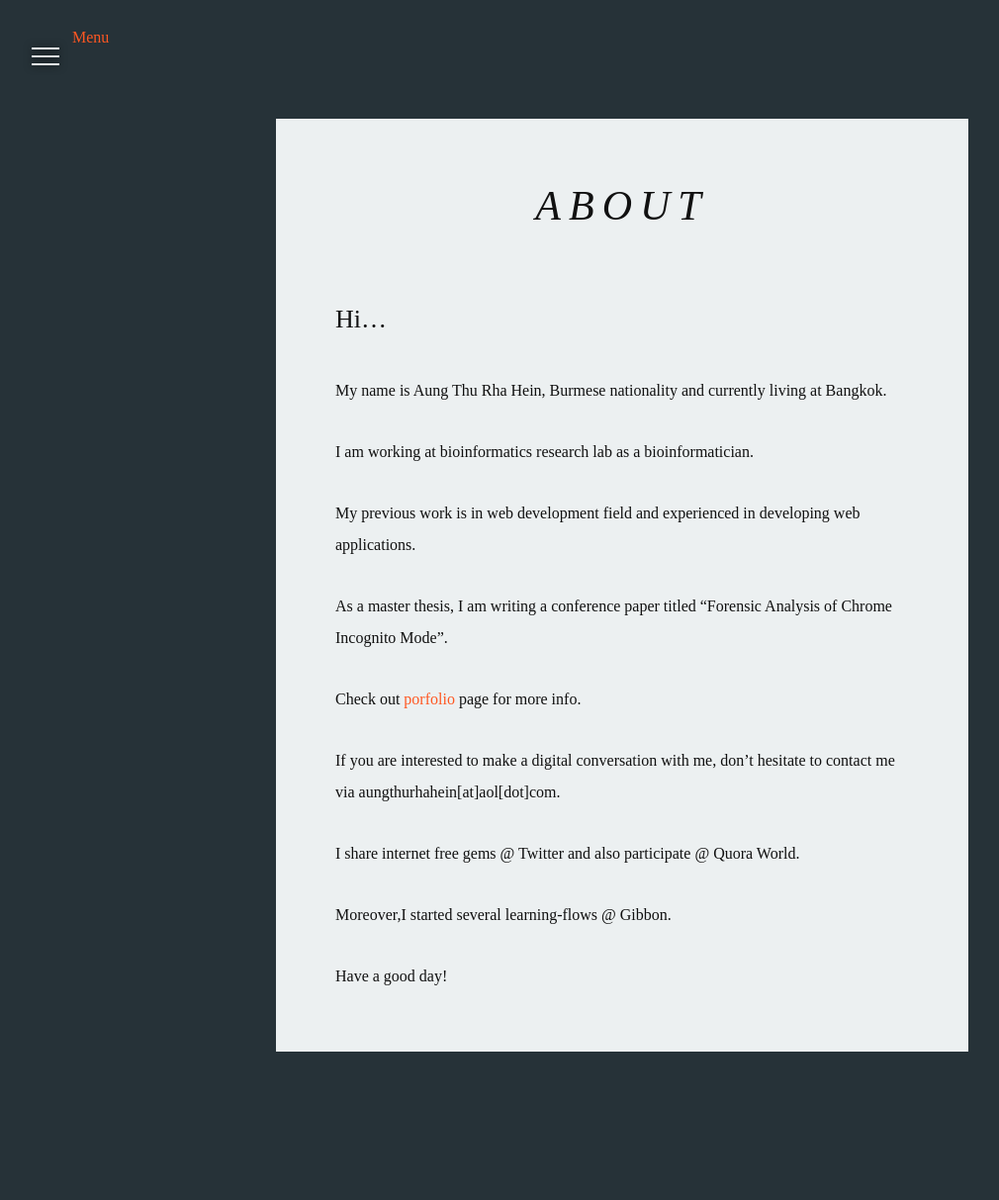
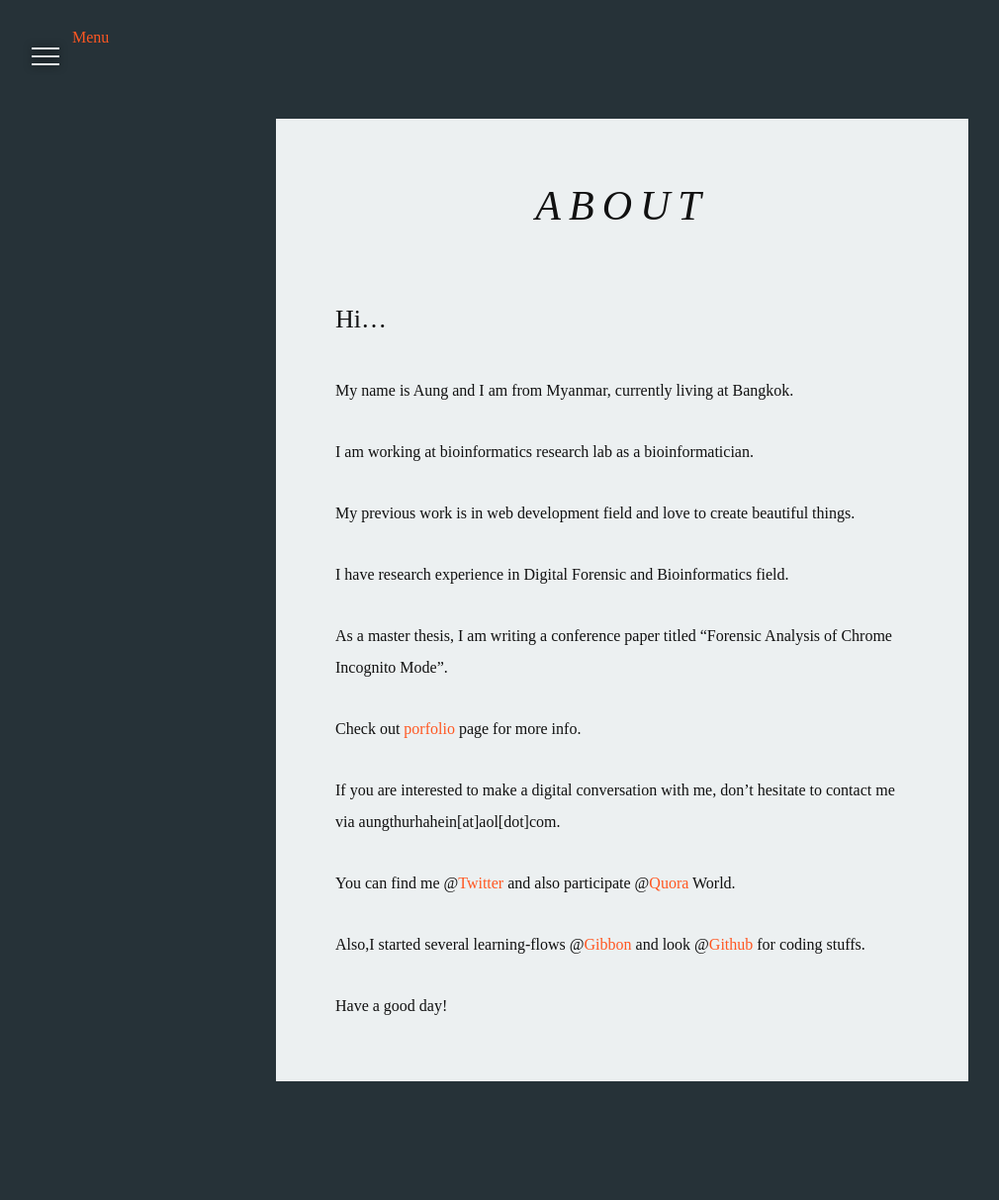
Before and after one commit to aungthurhahein/aungthurhahein.github.com, a Jekyll site: the page built from about.md, in a window 1280 px wide. Shown: the whole page at 99% size, without its empty margins (11-1021 px from the left). Built offline with Jekyll 4.4.1, drawn with Linux system fonts in a browser that asks for light colours; nearby versions of some CDN libraries; before the commit the page ends 1183 px from its top, so only the background shows below that.

Commit message:
now page updated

```diff
--- a/about.md
+++ b/about.md
@@ -6,11 +6,13 @@ permalink: /about/
 
 ### Hi…
 
-My name is Aung Thu Rha Hein, Burmese nationality and currently living at Bangkok.
+My name is Aung and I am from Myanmar, currently living at Bangkok.
 
 I am working at bioinformatics research lab as a bioinformatician.
 
-My previous work is in web development field and experienced in developing web applications.
+My previous work is in web development field and love to create beautiful things.
+
+I have research experience in Digital Forensic and Bioinformatics field.
 
 As a master thesis, I am writing a conference paper titled "Forensic Analysis of Chrome Incognito Mode".
 
@@ -18,8 +20,8 @@ Check out <a href="http://aungthurhahein.github.io/me" target="_blank"> porfolio
 
 If you are interested to make a digital conversation with me, don’t hesitate to contact me via aungthurhahein[at]aol[dot]com.
 
-I share internet free gems @ Twitter and also participate @ Quora World.
+You can find me @<a href="https://twitter.com/AtrHein" target="_blank">Twitter</a> and also participate @<a href="https://www.quora.com/profile/Aung-Thu-Rha-Hein" target="_blank">Quora</a> World.
 
-Moreover,I started several learning-flows @ Gibbon.
+Also,I started several learning-flows @<a href="https://gibbon.co/atrx" target="_blank">Gibbon</a> and look @<a href="https://github.com/aungthurhahein" target="_blank">Github</a> for coding stuffs.
 
 Have a good day!
```
Also changed, not shown: now.md (+1 -2 lines).
